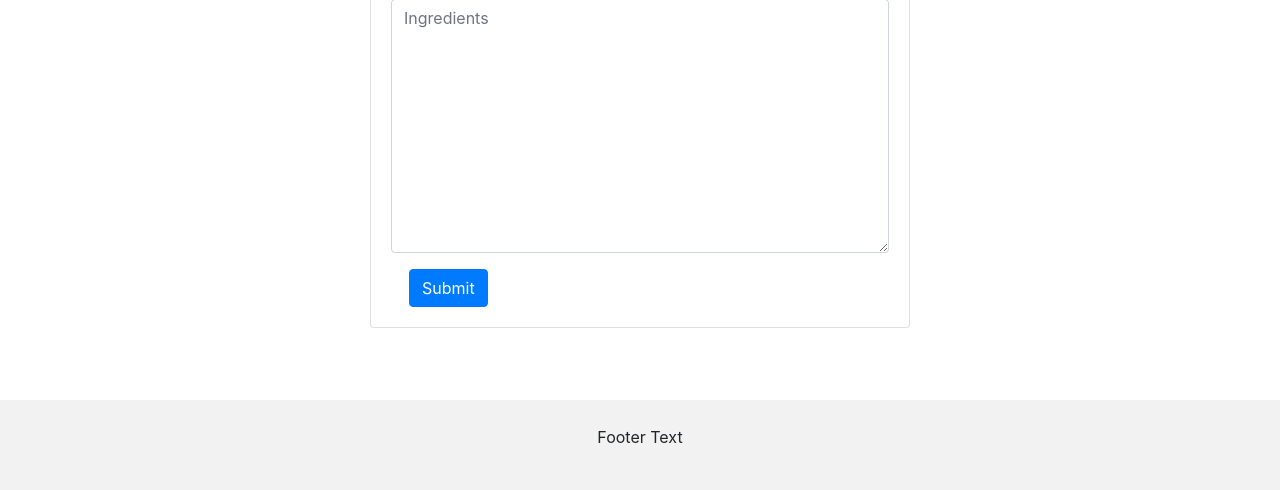
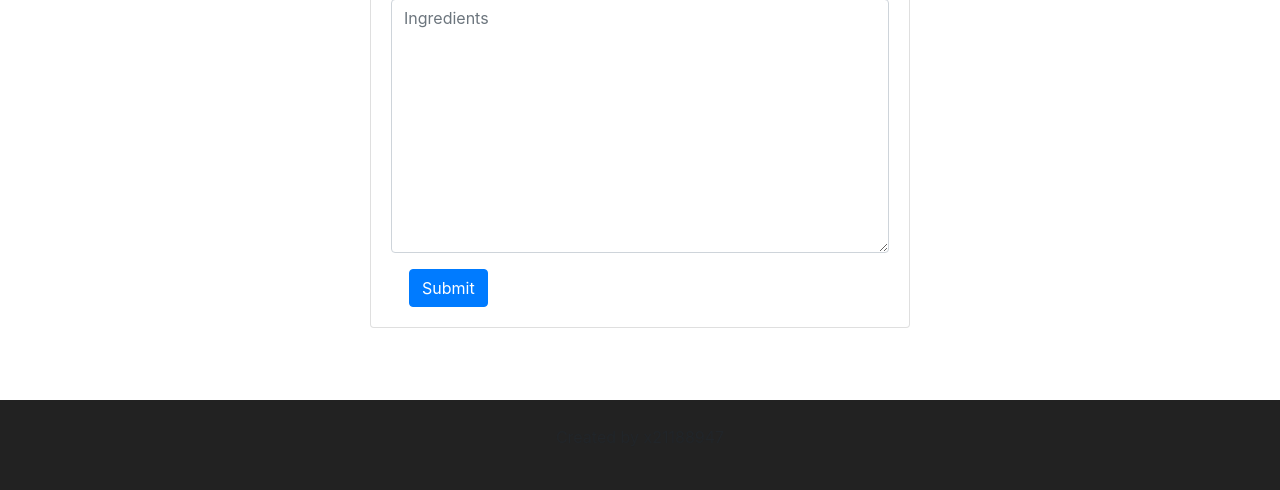
Before and after one commit to anantpednekar-nci/x21188947-cdos-project, a Django app: page /add_recipe/ in a window 1280 px wide. Shown: the part 993-1483 px from the top of the page. Run offline with Django 3.2, Linux system fonts and the light colour scheme; a user stored in the database is signed in; some libraries are stand-ins or nearby versions.

Commit message:
added code changes

```diff
--- a/buildspecstatic.yml
+++ b/buildspecstatic.yml
@@ -10,7 +10,7 @@ phases:
     pre_build:
         commands:
             - python --version
-            - pylint *.py **/*.py
+            - pylint --disable=R1728,E0307,C0209 *.py **/*.py
 
 artifacts:
     files:
--- a/recipies/templates/recipies/base.html
+++ b/recipies/templates/recipies/base.html
@@ -5,6 +5,8 @@
   <meta charset="utf-8">
   <meta name="viewport" content="width=device-width, initial-scale=1">
   <link rel="stylesheet" href="https://maxcdn.bootstrapcdn.com/bootstrap/4.5.0/css/bootstrap.min.css">
+   <script src="https://code.jquery.com/jquery-3.5.1.slim.min.js"></script>
+    <script src="https://cdn.jsdelivr.net/npm/popper.js@2.9.3/dist/umd/popper.min.js"></script>
   <style>
     /* Remove the navbar's default margin-bottom and rounded borders */
     .navbar {
@@ -14,8 +16,8 @@
 
     /* Add a gray background color and some padding to the footer */
     footer {
-      background-color: #f2f2f2;
       padding: 25px;
+      background-color: #222;
       border-color: #080808;
     }
 
@@ -61,7 +63,7 @@
 <br>
 
 <footer class="container-fluid text-center">
-  <p>Footer Text</p>
+  <p>Created by x21188947</p>
 </footer>
 
 </body>
```
